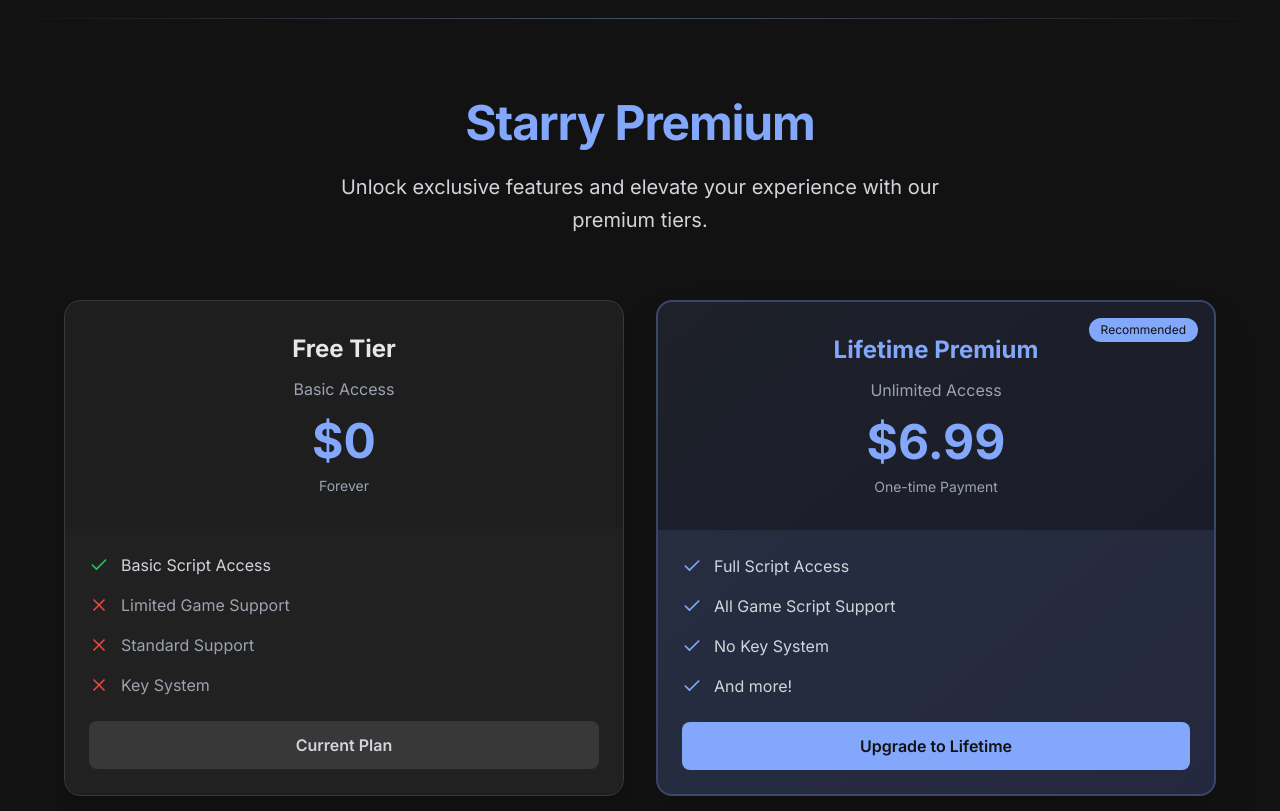
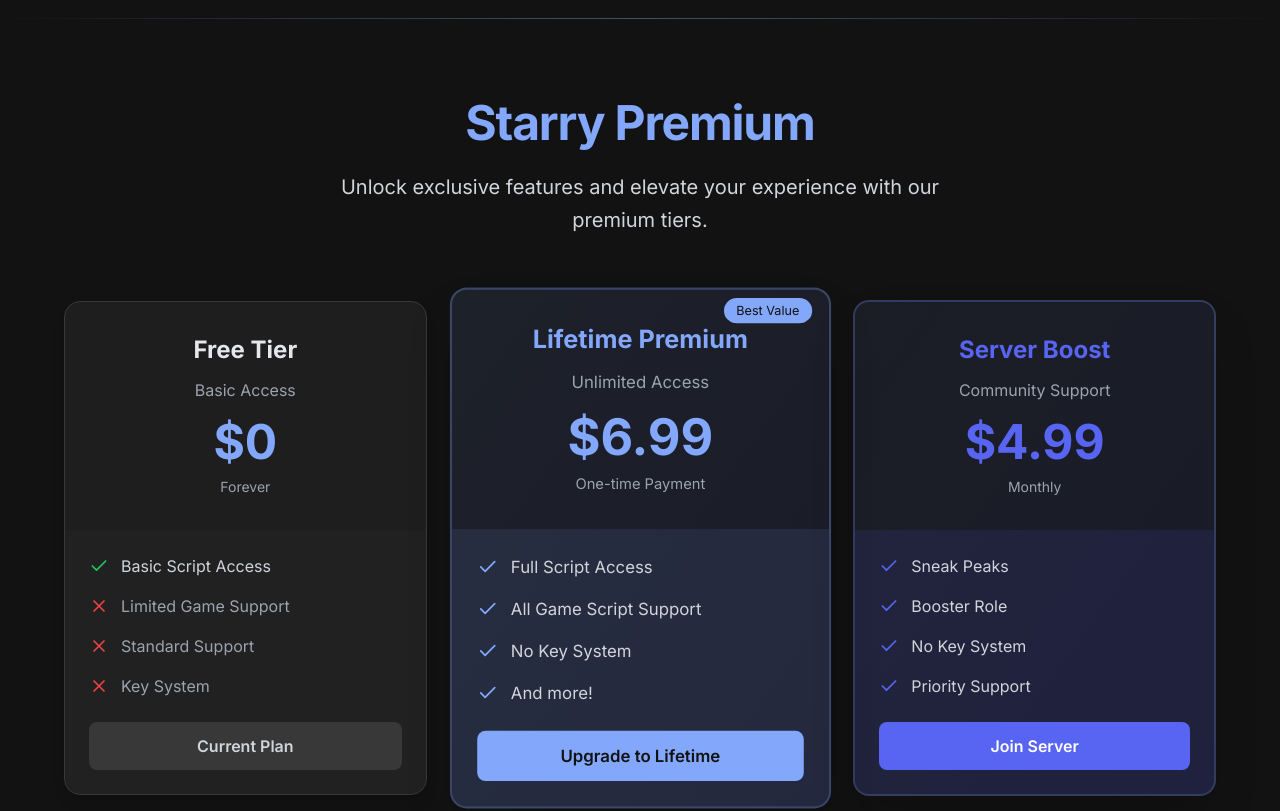
Before and after one commit to xootzie/luau.tech, a website: page public/index.html in a window 1280 px wide. Shown: the part 1711-2522 px from the top of the page. Drawn offline with nearby package versions, Linux system fonts and the light colour scheme.

Commit message:
Newchnages

```diff
--- a/package.json
+++ b/package.json
@@ -10,12 +10,14 @@
     "dev": "nodemon index.js",
     "test": "echo \"Error: no test specified\" && exit 1"
   },
+
   "keywords": [
     "web",
     "application",
     "express",
     "backend"
   ],
+
   "author": "Your Name",
   "license": "ISC",
   "dependencies": {
--- a/public/index.html
+++ b/public/index.html
@@ -587,10 +587,10 @@
         </div>
 
         <div class="max-w-6xl mx-auto">
-                <div class="grid grid-cols-1 md:grid-cols-2 gap-8">
+            <div class="grid grid-cols-1 md:grid-cols-3 gap-8">
                 <!-- Free Tier -->
                 <div
-                        class="bg-dark-100 rounded-2xl shadow-lg overflow-hidden border border-dark-300 transform transition-all hover:scale-105">
+                    class="bg-dark-100 rounded-2xl shadow-lg overflow-hidden border border-dark-300 transform transition-all hover:scale-105 md:self-center">
                     <div class="p-8 text-center">
                         <h3 class="text-2xl font-bold text-gray-200 mb-3">Free Tier</h3>
                         <p class="text-gray-400 mb-4">Basic Access</p>
@@ -624,12 +624,13 @@
                     </div>
                 </div>
 
-                    <!-- Premium Tier -->
+                <!-- Premium Tier - Larger and More Prominent -->
                 <div
                     class="bg-gradient-to-br from-custom-blue/10 to-custom-accent/10
-                        rounded-2xl shadow-2xl overflow-hidden border-2 border-custom-blue/30 relative transform transition-all hover:scale-105">
-                        <div class="absolute top-4 right-4 bg-custom-blue text-dark-50 px-3 py-1 rounded-full text-xs">
-                            Recommended
+                    rounded-2xl shadow-2xl overflow-hidden border-2 border-custom-blue/30 relative transform transition-all
+                    hover:scale-110 z-10 md:row-span-2 md:self-start scale-105">
+                    <div class="absolute top-2 right-4 bg-custom-blue text-dark-50 px-3 py-1 rounded-full text-xs">
+                        Best Value
                     </div>
                     <div class="p-8 text-center">
                         <h3 class="text-2xl font-bold text-custom-blue mb-3">Lifetime Premium</h3>
@@ -662,12 +663,56 @@
                             Upgrade to Lifetime
                         </a>
                     </div>
+                </div>
 
+                <!-- Server Boost Tier -->
+                <div
+                    class="bg-gradient-to-br from-[#7289da]/10 to-[#5865f2]/10
+                    rounded-2xl shadow-2xl overflow-hidden border-2 border-[#7289da]/30 relative transform transition-all
+                    hover:scale-105 md:self-center">
+
+                    <div class="p-8 text-center">
+                        <h3 class="text-2xl font-bold text-[#5865f2] mb-3">Server Boost</h3>
+                        <p class="text-gray-400 mb-4">Community Support</p>
+                        <div class="text-5xl font-bold text-[#5865f2] mb-2">$4.99</div>
+                        <span class="text-gray-400 text-sm">Monthly</span>
+                    </div>
+                    <div class="bg-[#5865f2]/10 p-6">
+                        <ul class="space-y-4">
+                            <li class="flex items-center text-gray-300">
+                                <i data-lucide="check" class="w-5 h-5 text-[#5865f2] mr-3"></i>
+                                Sneak Peaks
+                            </li>
+                            <li class="flex items-center text-gray-300">
+                                <i data-lucide="check" class="w-5 h-5 text-[#5865f2] mr-3"></i>
+                                Booster Role
+                            </li>
+                            <li class="flex items-center text-gray-300">
+                                <i data-lucide="check" class="w-5 h-5 text-[#5865f2] mr-3"></i>
+                                No Key System
+                            </li>
+                            <li class="flex items-center text-gray-300">
+                                <i data-lucide="check" class="w-5 h-5 text-[#5865f2] mr-3"></i>
+                                Priority Support
+                            </li>
+                        </ul> <a href="/d" class="mt-6 block px-6 py-3 bg-[#5865f2] text-white
+                            rounded-lg hover:bg-[#5865f2]/90 transition-colors
+                            text-center font-semibold">
+                            Join Server
+                        </a>
+                    </div>
                 </div>
             </div>
         </div>
     </div>
 </section>
+
+
+
+
+
+
+
 
     <div class="section-divider"></div>
     <footer class="bg-gradient-to-r from-gray-900 to-gray-800 py-12 border-t border-gray-700 animate-fade-in-up">
@@ -761,6 +806,8 @@
 
             observer.observe(section);
             observer.observe(premiumSection);
+            const contributorsSection = document.getElementById('contributors-section');
+observer.observe(contributorsSection);
         });
     </script>
 </body>
--- a/server.js
+++ b/server.js
@@ -50,6 +50,8 @@ const setupRoutes = async () => {
   const taxCalculatorRoute = require('./private/api/roblox/utility/robuxTaxCalc.js');
   const sendApxRoute = require('./private/api/discord/sendapx.js');
 
+
+
   app.post('/api/array/validate', arrayValidateRoute.arrayValidateHandler);
   app.get('/api/text/asciify', asciiRoute.asciiHandler);
   app.get('/api/roblox/tax-calculate', taxCalculatorRoute.taxCalculator);
@@ -57,6 +59,7 @@ const setupRoutes = async () => {
   app.get('/api/roblox/executors/search', executorSearchRoute.executorSearchHandler);
   app.get('/api/roblox/version/search', versionSearchRoute.versionSearchHandler);
   app.post('/api/discord/send-apx', sendApxRoute.sendApxHandler);
+
 };
 
 const setupErrorHandlers = () => {
```
Lines whose indentation alone changed are shown as unchanged.
